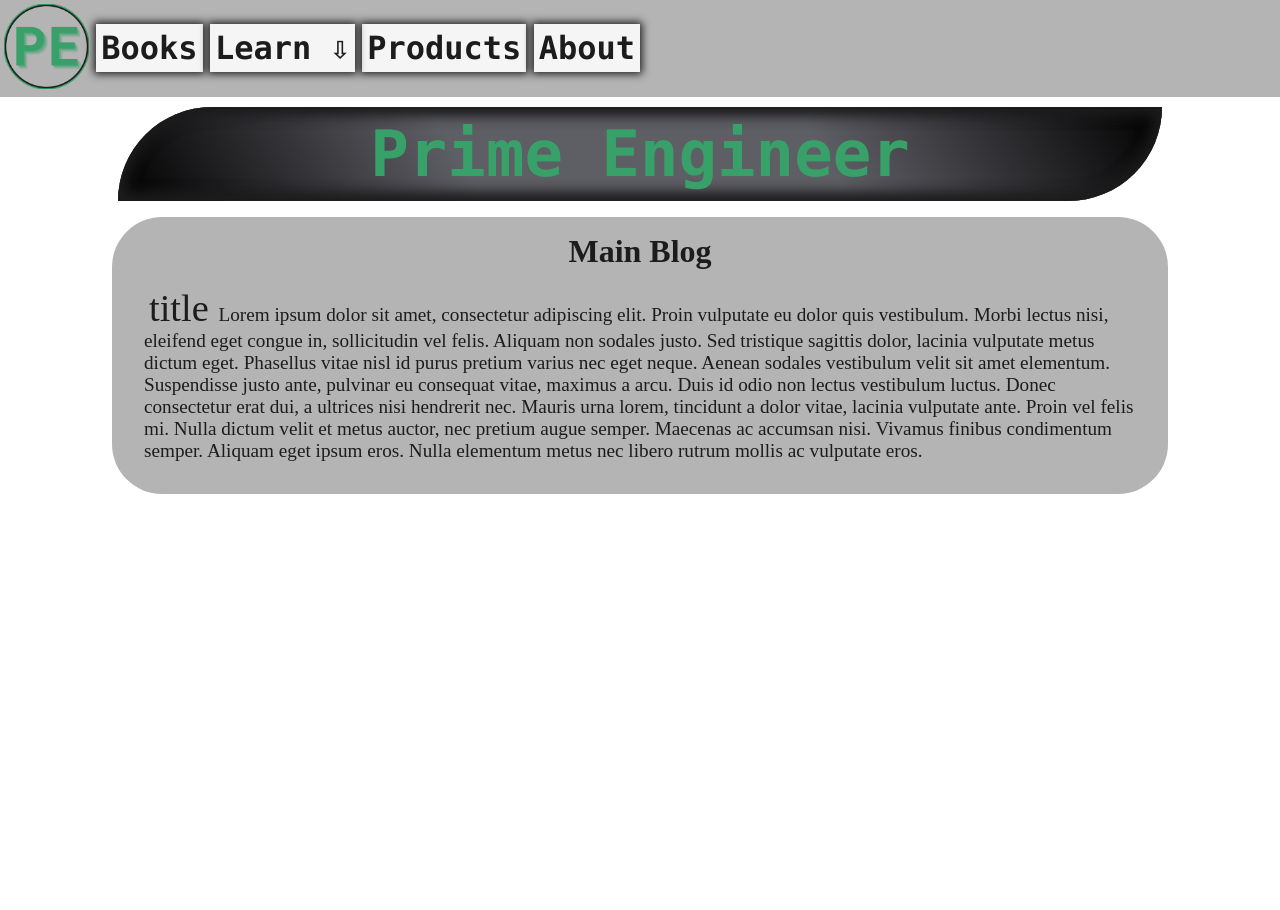
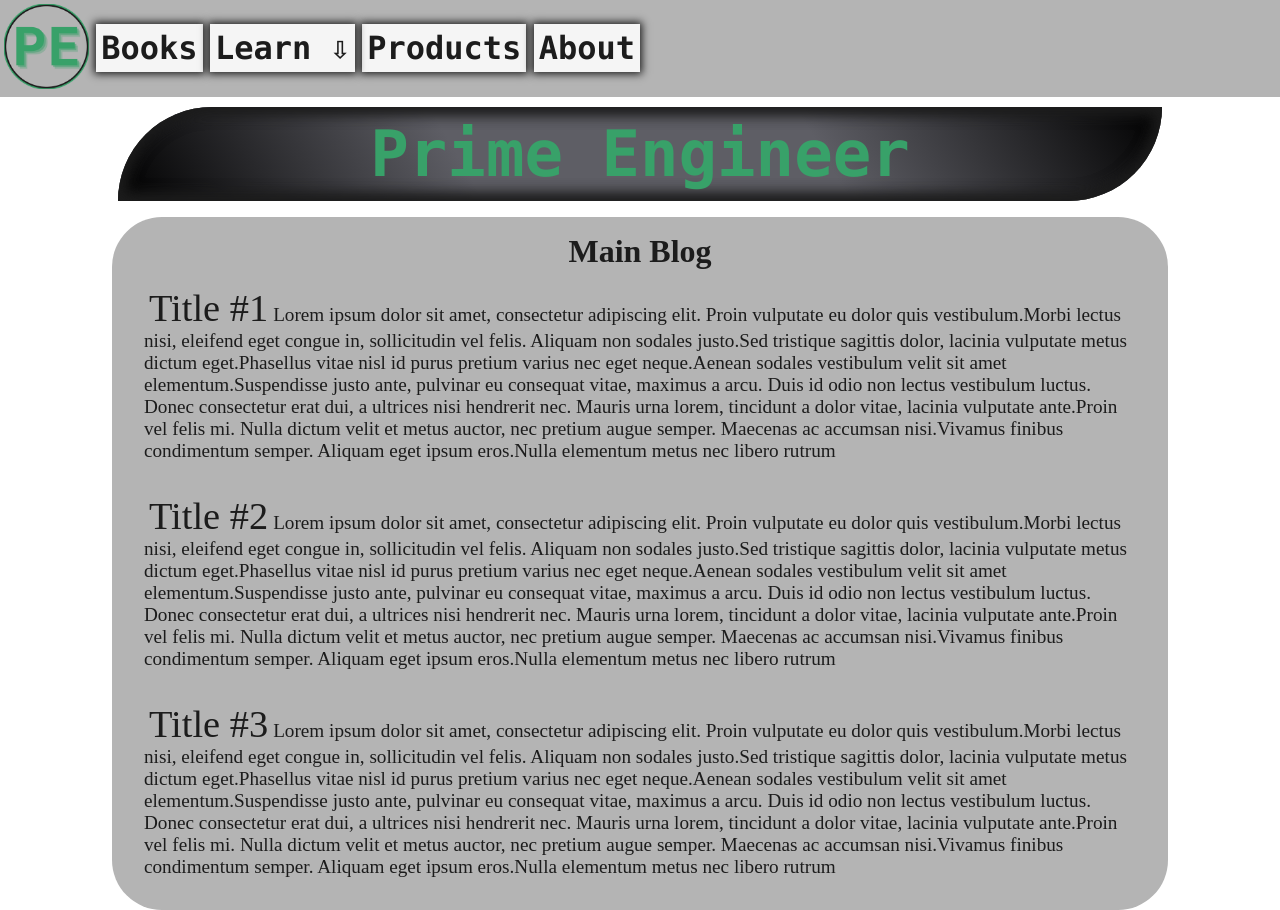
Before and after one commit to BaseBenjamin13/PrimeEngineer, a Next.js app: page / in a window 1280 px wide. Before the commit the page ends 800 px from the top, so only its background shows below. Built offline with nearby package versions, Linux system fonts and the light colour scheme.

Commit message:
adding and using useState for blog content

```diff
--- a/src/components/NavBar.js
+++ b/src/components/NavBar.js
@@ -26,7 +26,7 @@ function NavBar() {
             <div className={style.navItem}>
                 <div className={style.navDropdown}>
                     <h1 className={`${style.navItemText} ${style.navDropBtn}`}>Learn &#8681;</h1>
-                    <div class={style.navDropdownContent}>
+                    <div className={style.navDropdownContent}>
                         <Link href="/javascript">
                             <h2 className={style.navDropdownItem}>JavaScript</h2>
                         </Link>
--- a/src/pages/index.js
+++ b/src/pages/index.js
@@ -1,3 +1,4 @@
+import react, { useState } from 'react';
 import Head from 'next/head'
 import Image from 'next/image'
 import { Inter } from 'next/font/google'
@@ -5,7 +6,23 @@ import styles from '@/styles/Home.module.css'
 
 
 export default function Home() {
-    return (
+
+    const [blogContent, setBlogContent] = useState([
+        {
+            title: 'Title #1',
+            content: 'Lorem ipsum dolor sit amet, consectetur adipiscing elit. Proin vulputate eu dolor quis vestibulum.Morbi lectus nisi, eleifend eget congue in, sollicitudin vel felis. Aliquam non sodales justo.Sed tristique sagittis dolor, lacinia vulputate metus dictum eget.Phasellus vitae nisl id purus pretium varius nec eget neque.Aenean sodales vestibulum velit sit amet elementum.Suspendisse justo ante, pulvinar eu consequat vitae, maximus a arcu. Duis id odio non lectus vestibulum luctus. Donec consectetur erat dui, a ultrices nisi hendrerit nec. Mauris urna lorem, tincidunt a dolor vitae, lacinia vulputate ante.Proin vel felis mi. Nulla dictum velit et metus auctor, nec pretium augue semper. Maecenas ac accumsan nisi.Vivamus finibus condimentum semper. Aliquam eget ipsum eros.Nulla elementum metus nec libero rutrum'
+        },
+        {
+            title: 'Title #2',
+            content: 'Lorem ipsum dolor sit amet, consectetur adipiscing elit. Proin vulputate eu dolor quis vestibulum.Morbi lectus nisi, eleifend eget congue in, sollicitudin vel felis. Aliquam non sodales justo.Sed tristique sagittis dolor, lacinia vulputate metus dictum eget.Phasellus vitae nisl id purus pretium varius nec eget neque.Aenean sodales vestibulum velit sit amet elementum.Suspendisse justo ante, pulvinar eu consequat vitae, maximus a arcu. Duis id odio non lectus vestibulum luctus. Donec consectetur erat dui, a ultrices nisi hendrerit nec. Mauris urna lorem, tincidunt a dolor vitae, lacinia vulputate ante.Proin vel felis mi. Nulla dictum velit et metus auctor, nec pretium augue semper. Maecenas ac accumsan nisi.Vivamus finibus condimentum semper. Aliquam eget ipsum eros.Nulla elementum metus nec libero rutrum'
+        },
+        {
+            title: 'Title #3',
+            content: 'Lorem ipsum dolor sit amet, consectetur adipiscing elit. Proin vulputate eu dolor quis vestibulum.Morbi lectus nisi, eleifend eget congue in, sollicitudin vel felis. Aliquam non sodales justo.Sed tristique sagittis dolor, lacinia vulputate metus dictum eget.Phasellus vitae nisl id purus pretium varius nec eget neque.Aenean sodales vestibulum velit sit amet elementum.Suspendisse justo ante, pulvinar eu consequat vitae, maximus a arcu. Duis id odio non lectus vestibulum luctus. Donec consectetur erat dui, a ultrices nisi hendrerit nec. Mauris urna lorem, tincidunt a dolor vitae, lacinia vulputate ante.Proin vel felis mi. Nulla dictum velit et metus auctor, nec pretium augue semper. Maecenas ac accumsan nisi.Vivamus finibus condimentum semper. Aliquam eget ipsum eros.Nulla elementum metus nec libero rutrum'
+        },
+    ])
+
+    return(
         <>
             <Head>
                 <title>Prime Engineer</title>
@@ -23,25 +40,15 @@ export default function Home() {
             <div className={styles.blogContainer}>
                 <h1>Main Blog</h1>
 
-                <p className={styles.blogContent}>
-                    <span className={styles.blogTitle}>title</span> Lorem ipsum dolor sit amet, consectetur adipiscing elit.
-                    Proin vulputate eu dolor quis
-                    vestibulum. Morbi lectus nisi,
-                    eleifend eget congue in, sollicitudin vel felis.
-                    Aliquam non sodales justo. Sed tristique sagittis dolor,
-                    lacinia vulputate metus dictum eget. Phasellus vitae nisl
-                    id purus pretium varius nec eget neque. Aenean sodales vestibulum
-                     velit sit amet elementum. Suspendisse justo ante,
-                    pulvinar eu consequat vitae, maximus a arcu.
-                    Duis id odio non lectus vestibulum luctus.
-                    Donec consectetur erat dui, a ultrices nisi hendrerit nec.
-                    Mauris urna lorem, tincidunt a dolor vitae,
-                    lacinia vulputate ante. Proin vel felis mi.
-                    Nulla dictum velit et metus auctor, nec pretium augue semper.
-                    Maecenas ac accumsan nisi. Vivamus finibus condimentum semper.
-                    Aliquam eget ipsum eros. Nulla elementum metus nec libero rutrum
-                    mollis ac vulputate eros.
-                </p>
+            {blogContent.map((content) => {
+                return(
+                    <p className={styles.blogContent}>
+                        <span className={styles.blogTitle}>{content.title}</span>
+                        {content.content}
+                    </p>
+                )
+            })}
+
             </div>
         </>
     )
```
